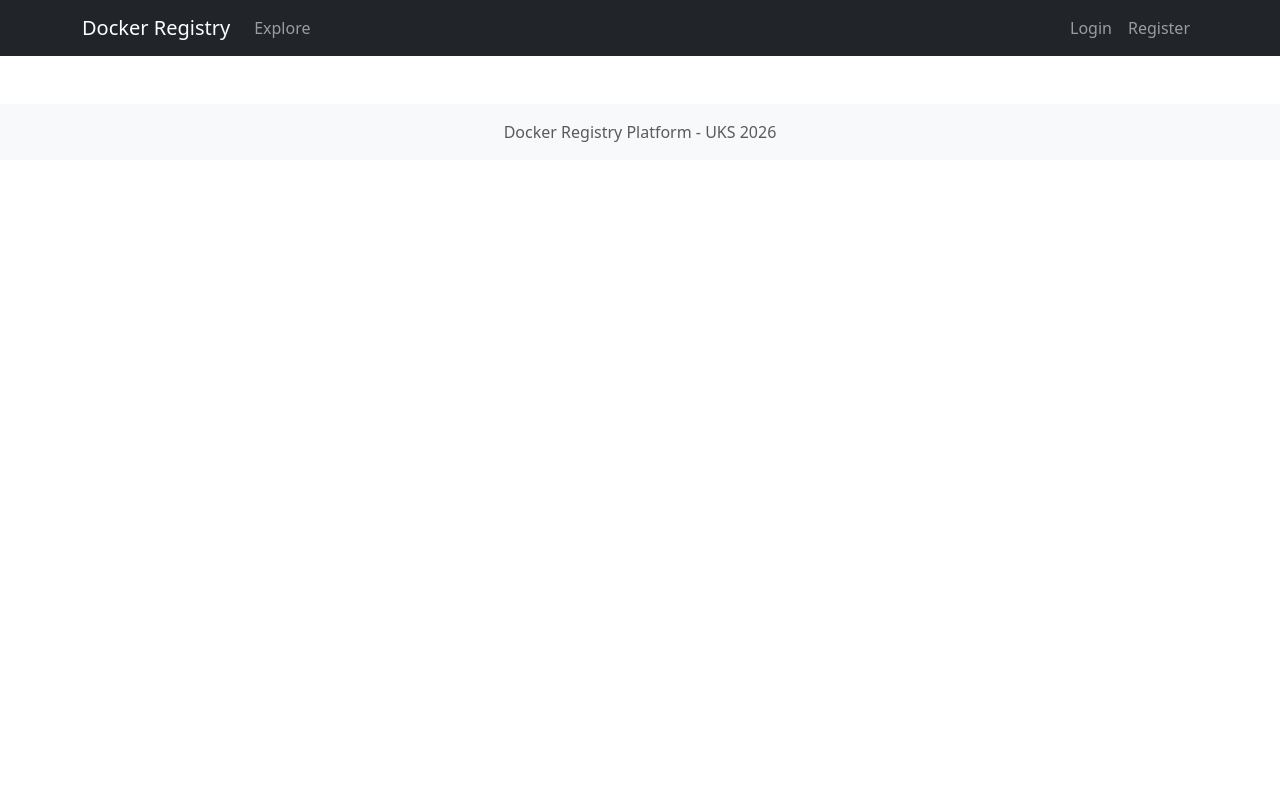
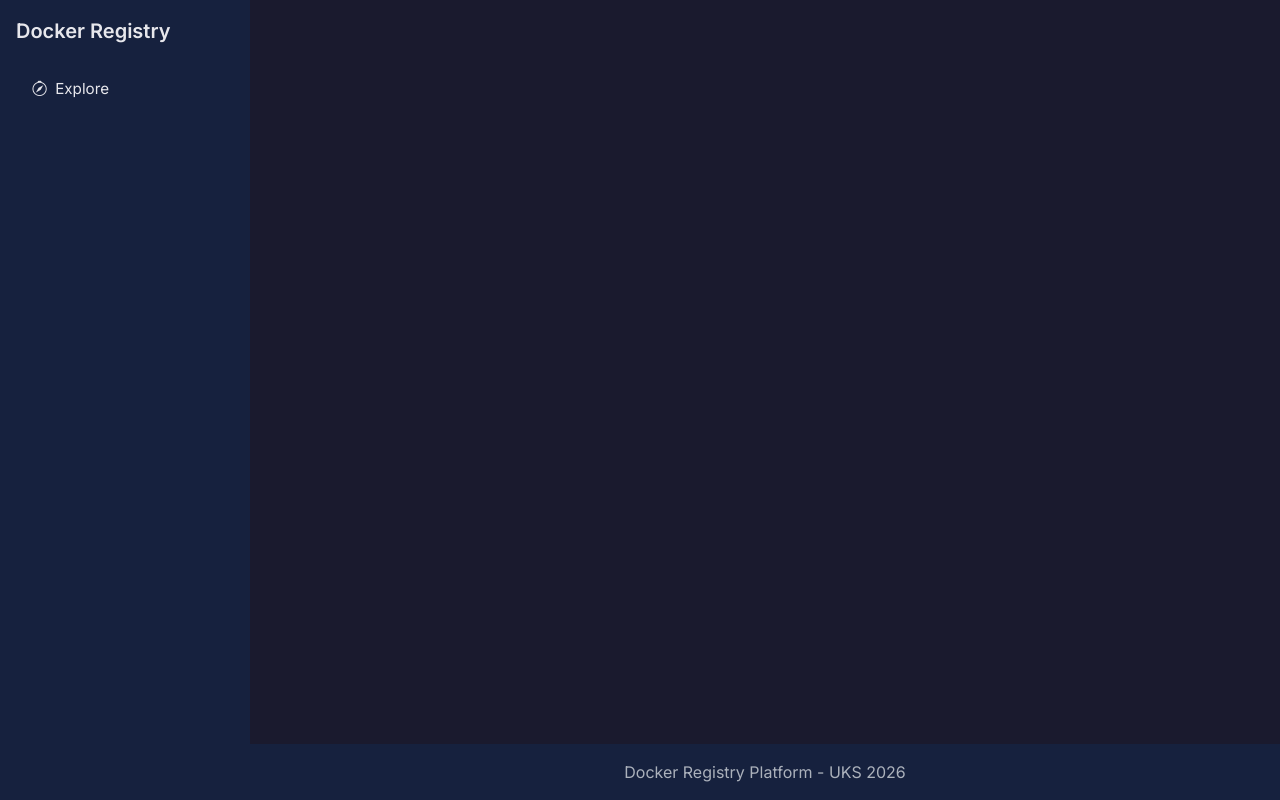
Before and after one commit to biljanamijic26/uks-2024, a Django app: page / in a window 1280 px wide. Run offline with Django 5.2, Linux system fonts and the light colour scheme.

Commit message:
style: redesign navigation into a dark-themed sidebar

```diff
--- a/app/templates/base.html
+++ b/app/templates/base.html
@@ -1,5 +1,5 @@
 <!DOCTYPE html>
-<html lang="en">
+<html lang="en" data-bs-theme="dark">
 <head>
     <meta charset="UTF-8">
     <meta name="viewport" content="width=device-width, initial-scale=1.0">
@@ -8,88 +8,157 @@
     <!-- Bootstrap CSS -->
     <link href="https://cdn.jsdelivr.net/npm/bootstrap@5.3.2/dist/css/bootstrap.min.css" rel="stylesheet">
     <link href="https://cdn.jsdelivr.net/npm/bootstrap-icons@1.11.3/font/bootstrap-icons.min.css" rel="stylesheet">
+    <link rel="preconnect" href="https://fonts.googleapis.com">
+    <link rel="preconnect" href="https://fonts.gstatic.com" crossorigin>
+    <link href="https://fonts.googleapis.com/css2?family=Inter:wght@400;500;600;700&display=swap" rel="stylesheet">
 
-    <!-- Match "primary" accent color to the navbar (dark/black) instead of Bootstrap's default blue -->
+    <!-- Dark theme palette (Docker Hub-inspired layout, custom accent colors) -->
     <style>
         :root {
-            --bs-primary: #212529;
-            --bs-primary-rgb: 33, 37, 41;
+            --bs-body-bg: #1A1A2E;
+            --bs-body-color: #E7E7EC;
+            --bs-primary: #4CC9F0;
+            --bs-primary-rgb: 76, 201, 240;
+            --bs-border-color: #2E2E4A;
+            --panel-bg: #16213E;
+            --panel-hover-bg: #0F3460;
+            --sidebar-bg: #16213E;
+            --sidebar-text: #E7E7EC;
+            --sidebar-hover-bg: #0F3460;
+        }
+        body {
+            font-family: 'Inter', system-ui, -apple-system, sans-serif;
         }
         .btn-primary {
-            --bs-btn-bg: #212529;
-            --bs-btn-border-color: #212529;
-            --bs-btn-hover-bg: #000000;
-            --bs-btn-hover-border-color: #000000;
-            --bs-btn-active-bg: #000000;
-            --bs-btn-active-border-color: #000000;
-            --bs-btn-disabled-bg: #212529;
-            --bs-btn-disabled-border-color: #212529;
-            --bs-btn-focus-shadow-rgb: 33, 37, 41;
+            --bs-btn-bg: #4CC9F0;
+            --bs-btn-border-color: #4CC9F0;
+            --bs-btn-hover-bg: #2FA8CC;
+            --bs-btn-hover-border-color: #2FA8CC;
+            --bs-btn-active-bg: #2FA8CC;
+            --bs-btn-active-border-color: #2FA8CC;
+            --bs-btn-disabled-bg: #4CC9F0;
+            --bs-btn-disabled-border-color: #4CC9F0;
+            --bs-btn-focus-shadow-rgb: 76, 201, 240;
         }
         .text-primary {
-            color: #212529 !important;
+            color: #4CC9F0 !important;
         }
         .bg-primary {
-            background-color: #212529 !important;
+            background-color: #4CC9F0 !important;
         }
         .text-bg-primary {
             color: #fff !important;
-            background-color: #212529 !important;
+            background-color: #4CC9F0 !important;
+        }
+
+        .card, .list-group-item {
+            background-color: var(--panel-bg);
+            border-color: var(--bs-border-color);
+        }
+        .list-group-item-action:hover {
+            background-color: var(--panel-hover-bg);
+        }
+        footer.bg-light {
+            background-color: var(--panel-bg) !important;
+        }
+
+        #sidebarMenu {
+            width: 250px;
+            background-color: var(--sidebar-bg) !important;
+        }
+        #sidebarMenu .offcanvas-body {
+            height: 100%;
+        }
+        #sidebarMenu .brand-link,
+        #sidebarMenu .nav-link,
+        #sidebarMenu .offcanvas-title {
+            color: var(--sidebar-text) !important;
+        }
+        #sidebarMenu .nav-link {
+            font-size: .95rem;
+        }
+        #sidebarMenu .nav-link:hover {
+            background-color: var(--sidebar-hover-bg);
+            border-radius: .375rem;
+            color: #fff !important;
+        }
+        #sidebarMenu hr {
+            border-color: var(--sidebar-hover-bg);
+            opacity: 1;
+        }
+        @media (min-width: 992px) {
+            #sidebarMenu {
+                height: 100vh;
+                position: sticky;
+                top: 0;
+            }
         }
     </style>
 
     {% block extra_css %}{% endblock %}
 </head>
 <body>
-    <!-- Navigation -->
-    <nav class="navbar navbar-expand-lg navbar-dark bg-dark">
-        <div class="container">
-            <a class="navbar-brand" href="/">Docker Registry</a>
+    <div class="d-flex" style="min-height: 100vh;">
+        <!-- Sidebar navigation: a fixed left column on large screens, an offcanvas drawer below that -->
+        <nav id="sidebarMenu" class="offcanvas-lg offcanvas-start flex-shrink-0" tabindex="-1">
+            <div class="offcanvas-header d-lg-none">
+                <span class="offcanvas-title fw-semibold">Docker Registry</span>
+                <button type="button" class="btn-close btn-close-white" data-bs-dismiss="offcanvas"
+                        data-bs-target="#sidebarMenu"></button>
+            </div>
+            <div class="offcanvas-body d-flex flex-column p-3">
+                <a href="/" class="brand-link d-none d-lg-block fs-5 fw-semibold text-decoration-none mb-4">
+                    Docker Registry
+                </a>
 
-            <button class="navbar-toggler" type="button" data-bs-toggle="collapse" data-bs-target="#navbarNav">
-                <span class="navbar-toggler-icon"></span>
-            </button>
-
-            <div class="collapse navbar-collapse" id="navbarNav">
-                <ul class="navbar-nav me-auto">
+                <ul class="nav nav-pills flex-column">
                     <li class="nav-item">
-                        <a class="nav-link" href="#">Explore</a>
+                        <a class="nav-link" href="#">
+                            <i class="bi bi-compass me-2"></i>Explore
+                        </a>
                     </li>
                     {% if user.is_authenticated %}
                     <li class="nav-item">
-                        <a class="nav-link" href="#">Repositories</a>
+                        <a class="nav-link" href="{% url 'repository_list' %}">
+                            <i class="bi bi-box-seam me-2"></i>Repositories
+                        </a>
                     </li>
                     {% if user.is_admin %}
                     <li class="nav-item">
-                        <a class="nav-link" href="#">Admin Panel</a>
+                        <a class="nav-link" href="#">
+                            <i class="bi bi-shield-lock me-2"></i>Admin Panel
+                        </a>
                     </li>
                     {% endif %}
                     {% endif %}
                 </ul>
 
-                <ul class="navbar-nav">
                 {% if user.is_authenticated %}
-                    <li class="nav-item">
-                        <a class="nav-link" href="{% url 'profile' %}">{{ user.username }}</a>
-                    </li>
-                    <li class="nav-item">
+                <div class="mt-auto">
+                    <hr>
+                    <a href="{% url 'profile' %}" class="nav-link">
+                        <i class="bi bi-person-circle me-2"></i>{{ user.username }}
+                    </a>
                     <form method="post" action="{% url 'logout' %}">
                         {% csrf_token %}
-                            <button type="submit" class="nav-link btn btn-link">Logout</button>
+                        <button type="submit" class="nav-link btn btn-link p-0 border-0 w-100 text-start">
+                            <i class="bi bi-box-arrow-right me-2"></i>Logout
+                        </button>
                     </form>
-                    </li>
-                    {% else %}
-                    <li class="nav-item">
-                        <a class="nav-link" href="{% url 'login' %}">Login</a>
-                    </li>
-                    <li class="nav-item">
-                        <a class="nav-link" href="{% url 'register' %}">Register</a>
-                    </li>
+                </div>
                 {% endif %}
-                </ul>
-            </div>
             </div>
         </nav>
+
+        <div class="flex-grow-1 d-flex flex-column">
+            <!-- Mobile top bar: only visible below the lg breakpoint, opens the sidebar -->
+            <div class="d-lg-none text-white p-2 d-flex align-items-center" style="background-color: #0F3460;">
+                <button class="btn btn-outline-light btn-sm" type="button" data-bs-toggle="offcanvas"
+                        data-bs-target="#sidebarMenu">
+                    <i class="bi bi-list"></i>
+                </button>
+                <span class="ms-2 fw-semibold">Docker Registry</span>
+            </div>
 
             <!-- Messages -->
             <div class="container mt-3">
@@ -104,7 +173,7 @@
             </div>
 
             <!-- Main Content -->
-    <main class="container mt-4">
+            <main class="container mt-4 flex-grow-1">
                 {% block content %}{% endblock %}
             </main>
 
@@ -114,6 +183,8 @@
                     <span class="text-muted">Docker Registry Platform - UKS 2026</span>
                 </div>
             </footer>
+        </div>
+    </div>
 
     <!-- Bootstrap JS -->
     <script src="https://cdn.jsdelivr.net/npm/bootstrap@5.3.2/dist/js/bootstrap.bundle.min.js"></script>
```
Lines whose indentation alone changed are shown as unchanged.
